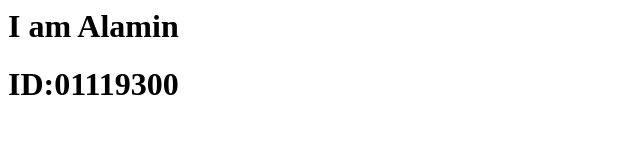
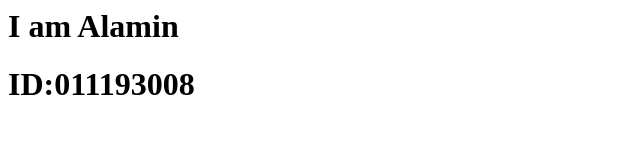
Before and after one commit to Alamin-12345678/Alamin-12345678.github.io, a plain HTML site: page Page 1.html in a window 1280 px wide. Shown: the full height of the page, 0-640 px from the left. Drawn offline with Linux system fonts and the light colour scheme.

Commit message:
Update Page 1.html

```diff
--- a/Page 1.html
+++ b/Page 1.html
@@ -4,7 +4,7 @@
 </head>
 <body>
   <h1>I am Alamin</h1>
-  <h1>ID:01119300</h1>
+  <h1>ID:011193008</h1>
 
 </body>
 </html>
```
